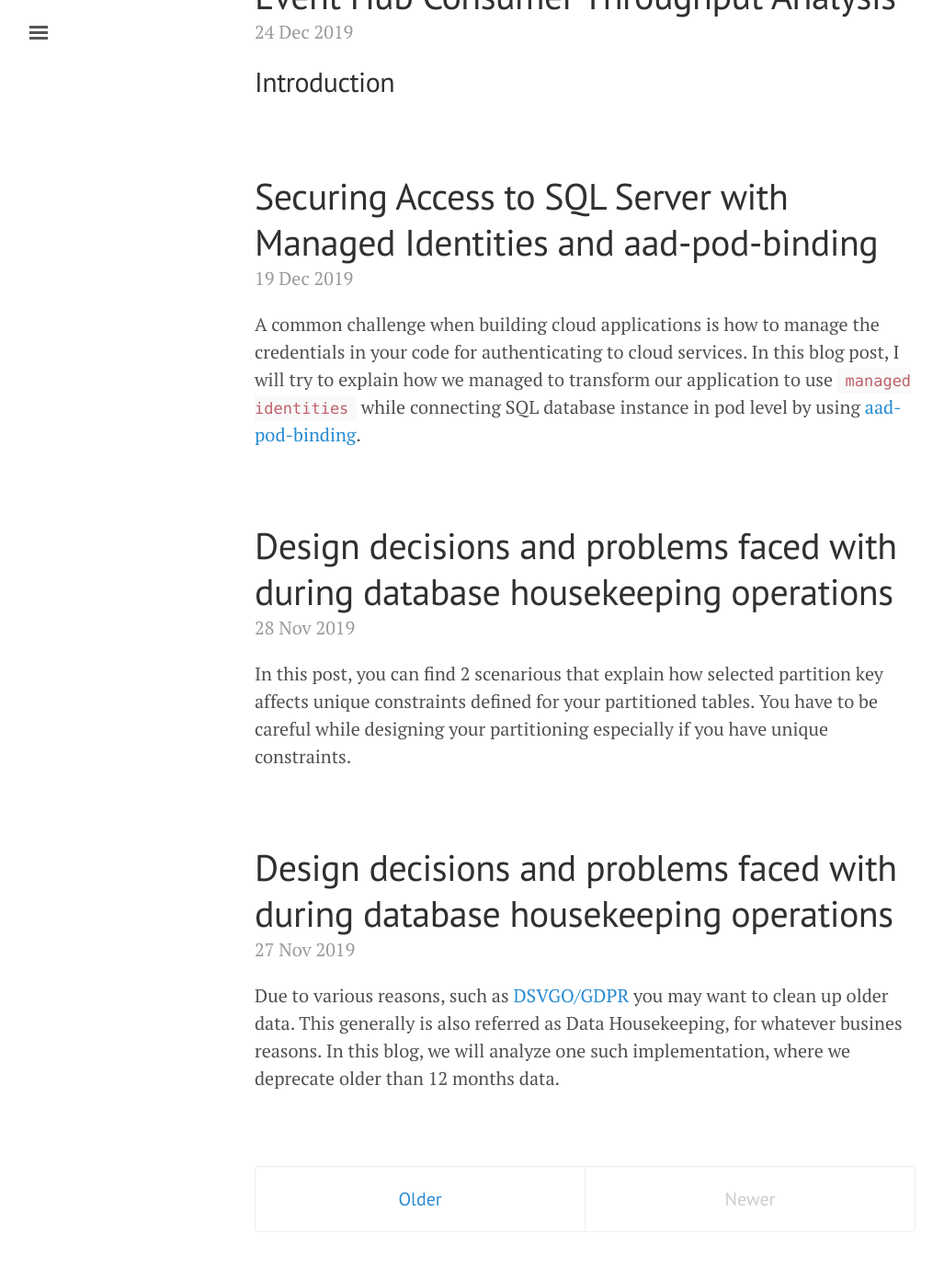
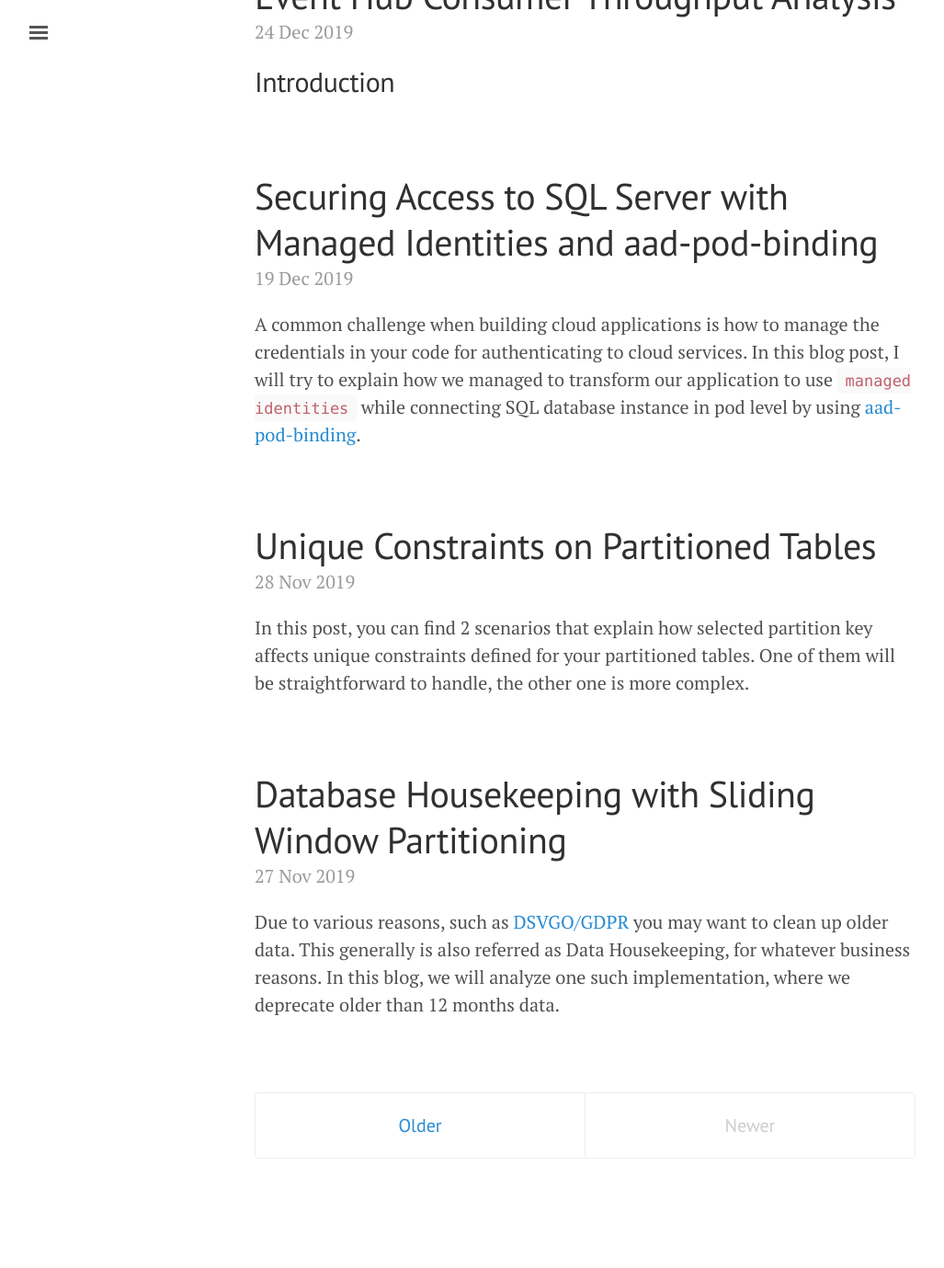
Before and after one commit to deepnetworkgmbh/blog, a Jekyll site: the page built from index.html, in a window 1280 px wide and 1400 px high, scrolled down 542 px. Shown: the top 1379 px of the window at 92% size, without its empty margins (3-1030 px from the left). Built offline with Jekyll 4.4.1, drawn with Linux system fonts in a browser that asks for light colours; the list of posts is cut into pages by our own code; after the commit the page ends 1862 px from its top, so only the background shows below that.

Commit message:
updates according to the feedbacks

````diff
--- a/_posts/2019-11-27-monthly-sliding-window-partitioning-dhkeeping.md
+++ b/_posts/2019-11-27-monthly-sliding-window-partitioning-dhkeeping.md
@@ -1,31 +1,33 @@
 ---
 layout: post
-title: Design decisions and problems faced with during database housekeeping operations
+title: Database Housekeeping with Sliding Window Partitioning
+author: haktas
 ---
 
-Due to various reasons, such as [DSVGO/GDPR](https://en.wikipedia.org/wiki/General_Data_Protection_Regulation) you may want to clean up older data. This generally is also referred as Data Housekeeping, for whatever busines reasons. In this blog, we will analyze one such implementation, where we deprecate older than 12 months data.
+Due to various reasons, such as [DSVGO/GDPR](https://en.wikipedia.org/wiki/General_Data_Protection_Regulation) you may want to clean up older data. This generally is also referred as Data Housekeeping, for whatever business reasons. In this blog, we will analyze one such implementation, where we deprecate older than 12 months data.
 
 ## Database Housekeeping Design Decisions
 
-- In order to accomplish housekeeping, we need to design a system responsible for running related task in a cronjob. To be able to perform deletion of old records, we should [partition the related table](https://www.cathrinewilhelmsen.net/2015/04/12/table-partitioning-in-sql-server/) first.
+In order to accomplish housekeeping, we need to design a system responsible for running related task in a cronjob. To be able to perform deletion of old records, we should [partition the related table](https://www.cathrinewilhelmsen.net/2015/04/12/table-partitioning-in-sql-server/) first.
 
 ## Monthly Sliding Window Partitioning
 
-- By dividing table into partitions rather than having a single table will ease identifying records that need to be deleted. Also, the classical delete command on the partitioned table will fill up the database transaction log quickly and it may take a very long time to complete. So, rather than directly deleting rows from the table, we can use partition switching which allows moving a partition between source and target tables very quickly. Since this operation is metadata-only, no data movement will happen during switching. So, it is very fast. To partition a table, first we have to create a partition function and schema. And then update our table definition according to defined partition schema. After this setup, housekeeping is performed with a cronjob that runs at first day of each month. At each run, oldest partition according to date is deleted and new partition is added. This is called [monthly sliding window partitioning](https://www.mssqltips.com/sqlservertip/5296/implementation-of-sliding-window-partitioning-in-sql-server-to-purge-data/).
+By dividing table into partitions rather than having a single table will ease identifying records that need to be deleted. Also, the classical delete command on the partitioned table will fill up the database transaction log quickly and it may take a very long time to complete. So, rather than directly deleting rows from the table, we can use partition switching which allows moving a partition between source and target tables very quickly. Since this operation is metadata-only, no data movement will happen during switching. So, it is very fast. To partition a table, first we have to create a partition function and schema. And then update our table definition according to defined partition schema. After this setup, housekeeping is performed with a cronjob that runs at first day of each month. At each run, oldest partition according to date is deleted and new partition is added. This is called [monthly sliding window partitioning](https://www.mssqltips.com/sqlservertip/5296/implementation-of-sliding-window-partitioning-in-sql-server-to-purge-data/).
 
-1. Partition Schema
-```
+### 1- Partition Schema
+
+``` sql
 	CREATE PARTITION SCHEME [MyPSMonth]
 	AS PARTITION [MyPFMonth]
 	ALL TO ( [PRIMARY] )
 	GO
 ```
 
-2. Partition Function
+### 2- Partition Function
 
 - This function identifies the boundary values for partitions. Since our purpose is deleting records older than 1 year, we have partitioned the table by month. While calculating boundary values, year and month fields are multiplied with related constants in order to place each inserted or existing records to its correct partition. Also, boundary values are described as range left so that each boundary value is the minimum value on its partition range. Basically, there are 14 boundary values that yields a total of 15 partitions. The extra partition on the end is just for precaution if partitioning on scheduled time does not work because of some transient errors. By doing so prevents latest partition overly occupied.
 
-```
+``` sql
 	CREATE PARTITION FUNCTION [MyPFMonth](int)
 	AS RANGE LEFT FOR VALUES
 	(
@@ -47,17 +49,18 @@ Due to various reasons, such as [DSVGO/GDPR](https://en.wikipedia.org/wiki/Gener
 	GO
 ```
 
-3. Table Definitions
+### 3- Table Definitions
 
 - In order to apply partitioning on the table, we have to choose partition key and create table on partition schema. For better understanding the concept, we can take the below table definition into account. At first, we can choose partition key as `createdTime` column. This is ideal for start. However, we should choose it as `endTime` column. You can read [related post](2019-11-28-unique-const-dml-trigger-partitioned-table.md) for additional information about unique constraints in a partitioned table.
-- Notice that, we have another table and index with exactly the same structure as the original ones except their names. The reason is that we are going to use partition switching. In order to perform switching, the following conditions must be satisfied:
 
-	* Source and target tables must have identical columns and indexes
-	* Both the source and target table must use the same column as the partition column
-	* Both the source and target tables must be in the same filegroup
-	* The target table must be empty
+- Notice that we have another table and index with exactly the same structure as the original ones except their names. The reason is that we are going to use partition switching. In order to perform switching, the following conditions must be satisfied:
 
-```
+	- Source and target tables must have identical columns and indexes
+	- Both the source and target table must use the same column as the partition column
+	- Both the source and target tables must be in the same filegroup
+	- The target table must be empty
+
+``` sql
 	CREATE TABLE [MySchema].[MyTableName]
 	(
 		[id] BIGINT NOT NULL IDENTITY(1,1),
@@ -91,11 +94,11 @@ Due to various reasons, such as [DSVGO/GDPR](https://en.wikipedia.org/wiki/Gener
 	GO
 ```
 
-4. Housekeeping Stored Procedure
+### 4- Housekeeping Stored Procedure
 
 - After defining table, partition schema and function it is time to perform the actual sliding window operation. To do that, we have to create a stored procedure that will be called by our cronjob. The skeleton for the procedure would be like the following:
 
-```
+``` sql
 	-- Go back 1 year
 	SET @exDate = DATEADD(MONTH, -12, SYSUTCDATETIME())
 	-- Calculate boundary value
@@ -171,13 +174,13 @@ Due to various reasons, such as [DSVGO/GDPR](https://en.wikipedia.org/wiki/Gener
 	END
 ```
 
-* You may ask why not directly truncating partitions rather than switching them to `MyTableNameDelete` table. As mentioned in the beginning of `Monthly Sliding Window Partitioning` section, it is quicker and has better performance compared to classical delete.
+- You may ask why not directly truncating partitions rather than switching them to `MyTableNameDelete` table. As mentioned in the beginning of `Monthly Sliding Window Partitioning` section, it is quicker and has better performance compared to classical delete.
 
 ## Designing Housekeeping Application
 
-- We have total of 6 housekeeping tasks that need to be run in selected regular intervals. These includes index housekeeping for all the databases, data housekeeping for selected tables of specified databases, blob storage housekeeping for Azure storage account. Rather than creating separate application for all these tasks individually, we have decided to create a single console application to easily maintain housekeeping. Also, each task should be a cron job and scheduled at a different time. To do that, somehow we had to parameterize our application so that it can be run for all the tasks without a hassle. The housekeeping stored procedures don't really need `T-SQL arguments`, and we can simply extend the CronJob to handle any `SPROC` by just supplying arguments from the deployment manifests. For example, the following deployment manifest describes a CronJob object. By supplying application runtime parameters through `args`, we simply get related secrets from template file and then directly call related stored procedure defined in the corresponding database. By following this approach, we could add new cronjob deployments without a hassle.
+We have total of 6 housekeeping tasks that need to be run in selected regular intervals. These includes index housekeeping for all the databases, data housekeeping for selected tables of specified databases, blob storage housekeeping for Azure storage account. Rather than creating separate application for all these tasks individually, we have decided to create a single console application to easily maintain housekeeping. Also, each task should be a cronjob and scheduled at a different time. To do that, somehow we had to parameterize our application so that it can be run for all the tasks without a hassle. The housekeeping stored procedures don't really need `T-SQL arguments`, and we can simply extend the cronjob to handle any `SPROC` by just supplying arguments from the deployment manifests. For example, the following deployment manifest describes a cronjob object. By supplying application runtime parameters through `args`, we simply get related secrets from template file and then directly call related stored procedure defined in the corresponding database. By following this approach, we could add new cronjob deployments without a hassle.
 
-```
+``` yaml
 apiVersion: batch/v1beta1
 kind: CronJob
 metadata:
@@ -212,9 +215,9 @@ spec:
               readOnlyRootFilesystem: true
 ```
 
-- Also, we have an `appsettings template file` that keeps secrets and connection strings from the key vault. We designed this template file in a way that it holds every information so that each running cronjob will perform its job with single deployment to the `k8s` cluster.
+Also, we have an `appsettings template file` that keeps secrets and connection strings from the key vault. We designed this template file in a way that it holds every information so that each running cronjob will perform its job with single deployment to the `k8s` cluster.
 
-```
+``` json
 	{
 	"DatabaseInstance1": {
 		"Database": "{ConnectionStringTemplate}",
@@ -237,3 +240,7 @@ spec:
 	"BlobStorageContainerName": "{Blob-Container}"
 	}
 ```
+
+## Conclusion
+
+Database housekeeping is a complex operation which consists of separate steps including table partitioning, stored procedures and cronjobs.
--- a/_posts/2019-11-28-unique-const-dml-trigger-partitioned-table.md
+++ b/_posts/2019-11-28-unique-const-dml-trigger-partitioned-table.md
@@ -1,19 +1,16 @@
 ---
 layout: post
-title: Design decisions and problems faced with during database housekeeping operations
+title: Unique Constraints on Partitioned Tables
+author: haktas
 ---
 
-In this post, you can find 2 scenarious that explain how selected partition key affects unique constraints defined for your partitioned tables. You have to be careful while designing your partitioning especially if you have unique constraints.
+In this post, you can find 2 scenarios that explain how selected partition key affects unique constraints defined for your partitioned tables. One of them will be straightforward to handle, the other one is more complex.
 
-## Unique Constraints in Partitioned Tables
+## Selecting Proper Column As a Partition Key
 
-In order to get better understanding about the concept, lets inspect 2 cases. One of them will be straightforward to handle, the other one more complex.
+- If you have table structure similar to the below one and you want to partition your table according to month, then you should compute your partition key with a selected `DateTime` column. So, at first look, it is very reasonable to take `createdTime` column into account to computation. Since when the record is inserted to the table, it will be automatically placed on the correct partition. However, there is a unique combined index on table which constraints it as there cannot be more than one record with the same (partitionKey, name, startTime, endTime) combination in same partition. If we choose, createdTime as our partition key then it is guaranteed that this combination is unique in each partition but other partitions can have the same combination as well. So, it violates our unique constraint. To overcome this problem, it is better to choose endTime column for computation of a partition key so that (name, startTime, endTime) combination can be unique across whole table. We have faced with the similar scenario in one of our projects and that is how we managed to resolve it.
 
-1. Selecting Proper Column As Partition Key
-
-- If you have table structure similar to the below one and you want to partition your table according to month, then you should compute your partition key with a selected `DateTime` column. So, at first look, it is very reasonable to tahe `createdTime` column into account to computation. Since when the record is inserted to the table, it will be automatically placed on the correct partition. However, there is a unique combined index on table which contraints it as there cannot be more than one record with the same (partitionKey, name, startTime, endTime) combination in same partition. If we choose, createdTime as our partition key then it is guaranteed that this combination is unique in each partition but other partitions can have the same combination as well. So, it violates our unique constraint. To overcome this problem, it is better to choose endTime column for computation of a partition key so that (name, startTime, endTime) combination can be unique across whole table. We have faced with the similar scenario in one of our projects and that is how we managed to resolve it.
-
-```
+``` sql
 	CREATE TABLE [MySchema].[MyTableName]
 	(
 		[id] BIGINT NOT NULL IDENTITY(1,1),
@@ -31,11 +28,11 @@ In order to get better understanding about the concept, lets inspect 2 cases. On
 	GO
 ```
 
-2. Ensure Uniqueness with `DML Trigger`
+## Ensure Uniqueness with `DML Trigger`
 
 - Again same scenario with above,  we are trying to ensure uniqueness on our partitioned table but the table structure is similar to the below one. We can choose partition key as DateCreated column. Actually, there is no another column that we can choose other than DateCreated column since it is the only column that has `DateTime` type values.
 
-```
+``` sql
 	CREATE TABLE [MySchema].[MyTableName]
 	(
 		[Id] BIGINT NOT NULL IDENTITY(1,1),
@@ -51,9 +48,9 @@ In order to get better understanding about the concept, lets inspect 2 cases. On
 	GO
 ```
 
-- So, at first it can be seen as a straightforward task. However, the table also has a unique index on some `SpecificId` column. By applying partitioning without considering this fact results in violating uniqueness of SpecificId. It is just ensured that SpecificId is unique on each partition but there can be records with same SpecificId value on different partitions. So, it is not desired by design. As you can see, the same thing happened for above scenario. But, we had another `DateTime` field in key constraint and we used it in a partition key computation. We choose endTime rather than createdTime column and it was resolved. But we cannot apply the same solution for this scenario since we don't have any other option other than DateCreated column. In order to overcome this problem, we can define a `DML` trigger that will be triggered everytime a new record is intented to be inserted. So, first it is better to explain this trigger.
+- So, at first it can be seen as a straightforward task. However, the table also has a unique index on some `SpecificId` column. By applying partitioning without considering this fact results in violating uniqueness of SpecificId. It is just ensured that SpecificId is unique on each partition but there can be records with same SpecificId value on different partitions. So, it is not desired by design. As you can see, the same thing happened for above scenario. But, we had another `DateTime` field in key constraint and we used it in a partition key computation. We choose endTime rather than createdTime column and it was resolved. But we cannot apply the same solution for this scenario since we don't have any other option other than DateCreated column. In order to overcome this problem, we can define a `DML` trigger that will be triggered every time a new record is intended to be inserted. So, first it is better to explain this trigger.
 
-```
+``` sql
 	CREATE TRIGGER [MySchema].[MyTrigger]
 	ON [MySchema].[MyTable]
 	INSTEAD OF INSERT
@@ -101,7 +98,11 @@ In order to get better understanding about the concept, lets inspect 2 cases. On
 ```
 - Basically, this trigger first checks if there is any record with same SpecificId present in whole table before inserting new ones. Note that, we are joining inserted and target table rather than just selecting from target table. The reason is, there can be `bulk insert` situations in the future. If there is no duplicated SpecificId, then it is safe to insert. Otherwise, just throw an exception. In fact, this trigger decreases performance but since we do not have any other option to ensure uniqueness and there is an index on SpecificId column, performance is not a first priority. There is another interesting point in this trigger definition which is the line:
 
-```
+``` sql
 		SELECT [inserted].[Id] FROM [inserted] WHERE @@ROWCOUNT > 0 AND [inserted].[Id] = scope_identity();
 ```
-- When insert is tested manually through `SSMS` everything works, nothing wrong. But, while related application is trying to insert records to the table by using `EF Core`, the trigger did not work. The reason to this bug is, `EF Core` throws [DbUpdateConcurrencyException](https://github.com/aspnet/EntityFrameworkCore/issues/12064) when entities do not have IdentityColumn thats primary key. And also `EF Core` only cares about latest inserted identity column value, we have to add the [final line of code](https://stackoverflow.com/questions/26896652/) in order it to be worked with `EF Core` as well.
+- When insert is tested manually through `SSMS` everything works, nothing wrong. But while related application is trying to insert records to the table by using `EF Core`, the trigger did not work. The reason to this bug is, `EF Core` throws [DbUpdateConcurrencyException](https://github.com/aspnet/EntityFrameworkCore/issues/12064) when entities do not have IdentityColumn that is a primary key. And also `EF Core` only cares about latest inserted identity column value, we have to add the [final line of code](https://stackoverflow.com/questions/26896652/) in order it to be worked with `EF Core` as well.
+
+## Conclusion
+
+You have to be careful while designing your partitioning especially if you have unique constraints.
````
